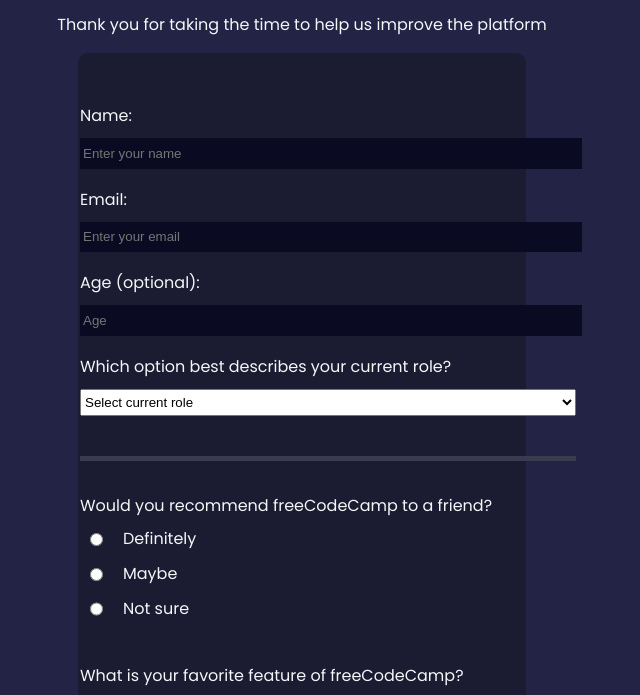
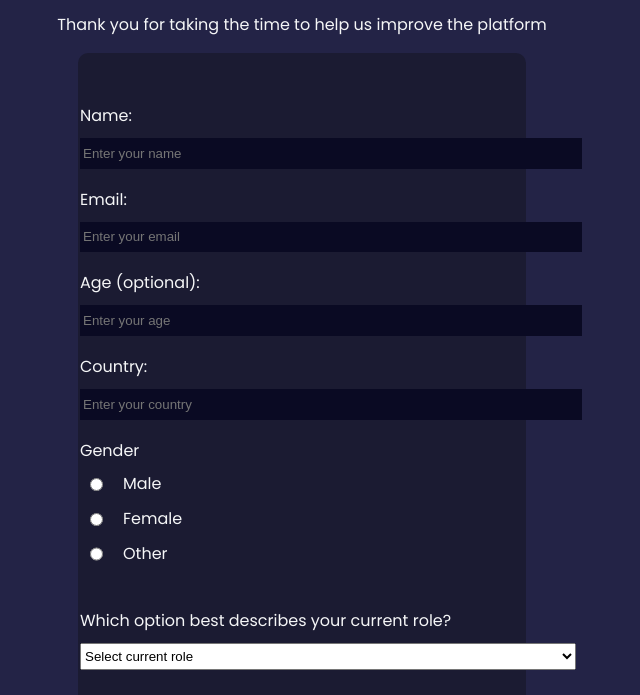
Before and after one commit to NachoPomares/SurveyForm, a plain HTML site: page Index.html in a window 1280 px wide. Shown: the part 100-795 px from the top of the page, without its empty margins (338-978 px from the left). Drawn offline with Linux system fonts and the light colour scheme.

Commit message:
Added country and gender to the form

```diff
--- a/Index.html
+++ b/Index.html
@@ -13,7 +13,20 @@
             <fieldset>
             <label for="name" id="name-label" >Name: <input id="name" name="name" type="text" placeholder="Enter your name" required></label>
             <label for="email" id="email-label">Email: <input id="email" name="email" type="email" placeholder="Enter your email" required></label>
-            <label for="number" id="number-label">Age (optional): <input id="number" name="number" placeholder="Age" type="number" min="13" max="120" ></label>
+            <label for="number" id="number-label">Age (optional): <input id="number" name="number" placeholder="Enter your age" type="number" min="13" max="120" ></label>
+            <label for="country" id="country-label">Country: <input id="country" name="country" placeholder="Enter your country" type="text" min="13" max="120" ></label>
+            <div class="gender">Gender
+                <label for="male">
+                    <input id="male" name="gender" type="radio" class="inline" value="Male" required>Male
+                </label>
+                <label for="female">
+                    <input id="female" name="gender" type="radio" class="inline" value="Female">Female
+                </label>
+                <label for="other">
+                    <input id="other" name="gender" type="radio" class="inline" value="Other">Other
+                </label>
+            </div>
+                <br>
             <label for="role">Which option best describes your current role?
                 <select id="dropdown" name="dropdown" required>
                     <option value="" selected disabled>Select current role</option>
--- a/Styles.css
+++ b/Styles.css
@@ -100,6 +100,14 @@ label[for="number"]{
   padding: 0px 0 10px 0;
 }
 
+label[for="country"]{
+  padding: 0px 0 10px 0;
+}
+
+label[for="gender"]{
+  padding: 0px 0 10px 0;
+}
+
 .container {
   border-radius: 10px;
   background-color: #1b1b32;
```
